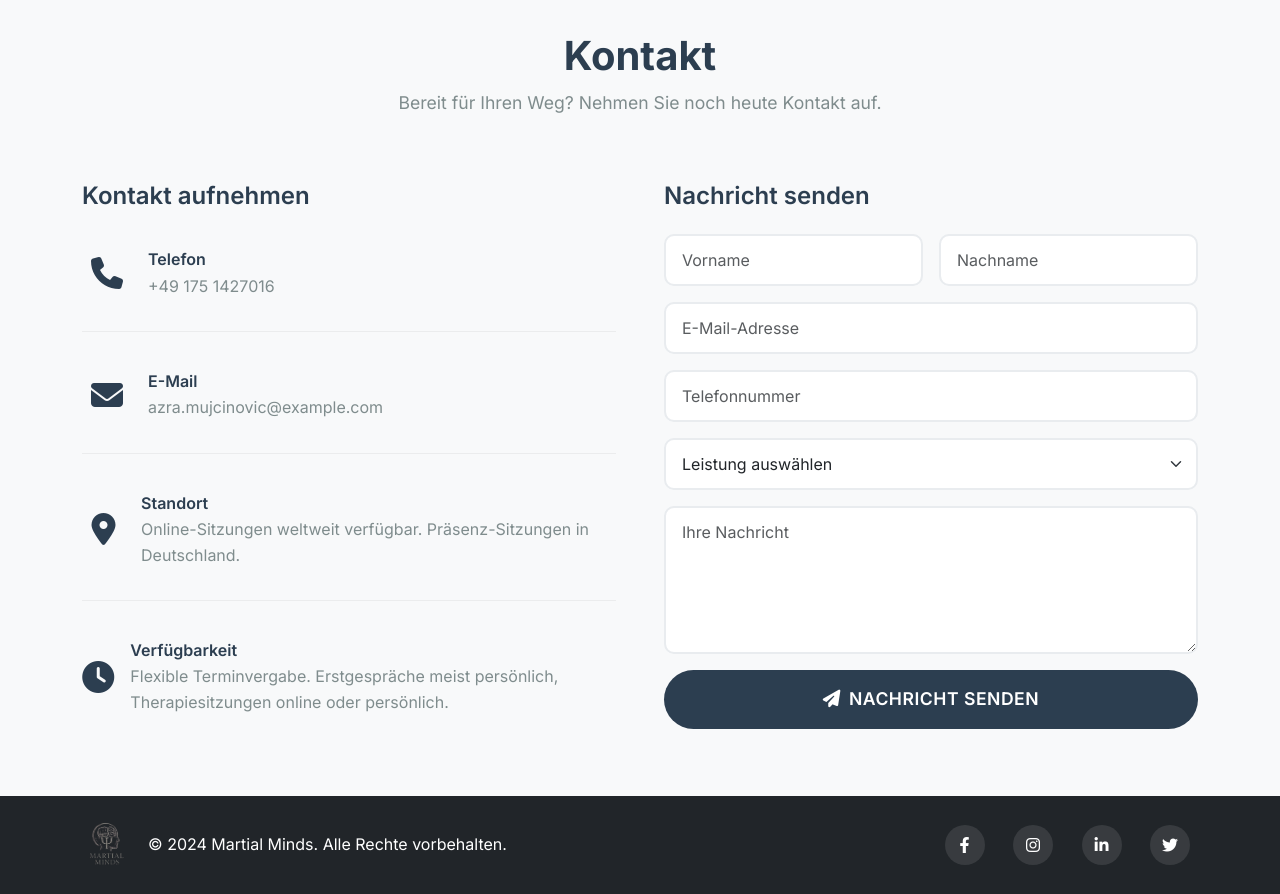
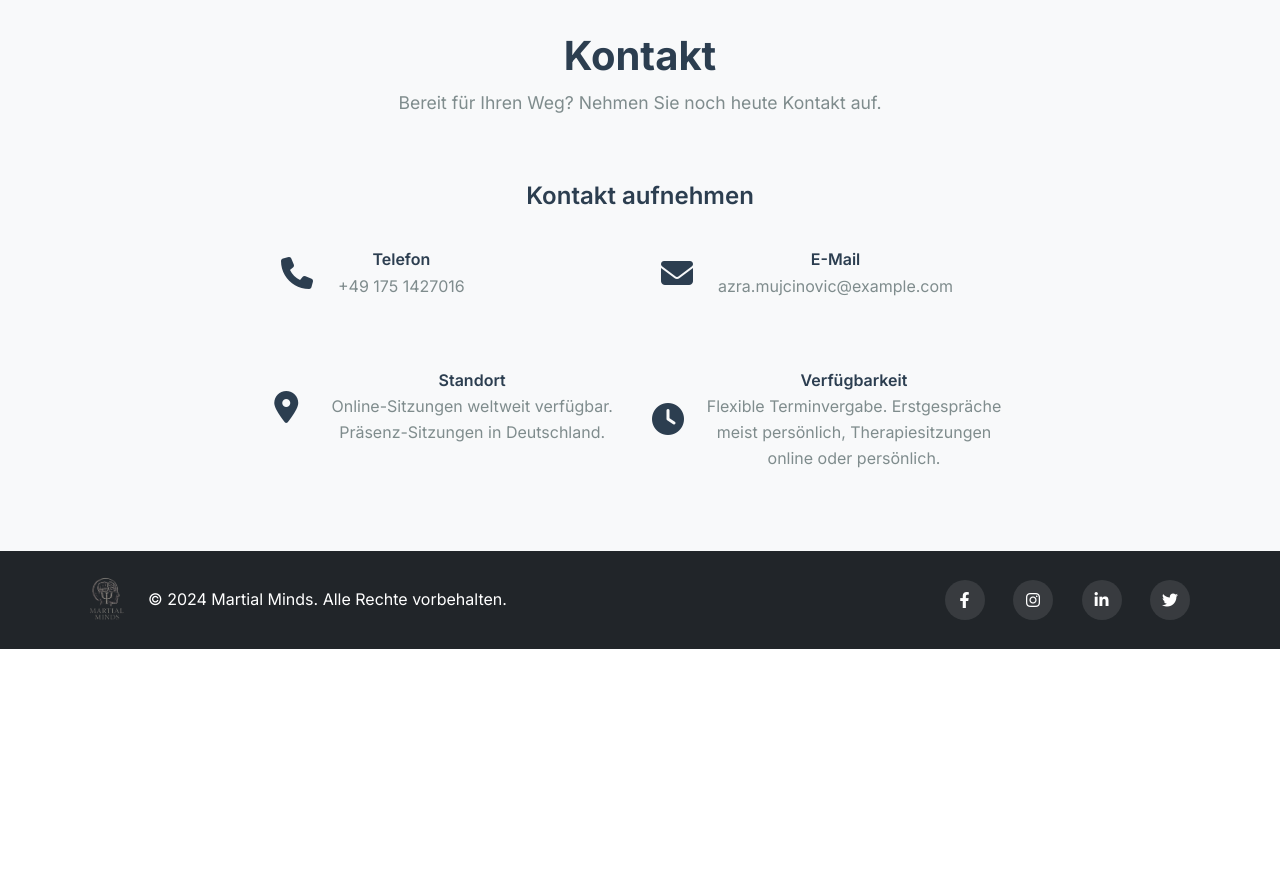
Before and after one commit to inasahmic/mm, a website: page index.html in a window 1280 px wide. Shown: the part 6020-6914 px from the top of the page. After the commit the page ends 6669 px from the top, so only its background shows below. Drawn offline with nearby package versions, Linux system fonts and the light colour scheme.

Commit message:
Add files via upload

```diff
--- a/index.html
+++ b/index.html
@@ -467,11 +467,13 @@
                     <p class="lead text-muted" data-lang="contact-subtitle">Bereit für Ihren Weg? Nehmen Sie noch heute Kontakt auf.</p>
                 </div>
             </div>
-            <div class="row g-5">
-                <div class="col-lg-6">
-                    <div class="contact-info">
+            <div class="row justify-content-center">
+                <div class="col-lg-8">
+                    <div class="contact-info text-center">
                         <h4 class="mb-4 text-primary" data-lang="contact-info-title">Kontakt aufnehmen</h4>
-                        <div class="contact-item mb-4">
+                        <div class="row g-4">
+                            <div class="col-md-6">
+                                <div class="contact-item">
                                     <div class="d-flex align-items-center mb-3">
                                         <div class="contact-icon me-3">
                                             <i class="fas fa-phone fa-2x text-primary"></i>
@@ -482,7 +484,9 @@
                                         </div>
                                     </div>
                                 </div>
-                        <div class="contact-item mb-4">
+                            </div>
+                            <div class="col-md-6">
+                                <div class="contact-item">
                                     <div class="d-flex align-items-center mb-3">
                                         <div class="contact-icon me-3">
                                             <i class="fas fa-envelope fa-2x text-primary"></i>
@@ -493,7 +497,9 @@
                                         </div>
                                     </div>
                                 </div>
-                        <div class="contact-item mb-4">
+                            </div>
+                            <div class="col-md-6">
+                                <div class="contact-item">
                                     <div class="d-flex align-items-center mb-3">
                                         <div class="contact-icon me-3">
                                             <i class="fas fa-map-marker-alt fa-2x text-primary"></i>
@@ -504,6 +510,8 @@
                                         </div>
                                     </div>
                                 </div>
+                            </div>
+                            <div class="col-md-6">
                                 <div class="contact-item">
                                     <div class="d-flex align-items-center mb-3">
                                         <div class="contact-icon me-3">
@@ -517,46 +525,6 @@
                                 </div>
                             </div>
                         </div>
-                <div class="col-lg-6">
-                    <div class="contact-form">
-                        <h4 class="mb-4 text-primary" data-lang="contact-form-title">Nachricht senden</h4>
-                        <form id="contactForm">
-                            <div class="row g-3">
-                                <div class="col-md-6">
-                                    <input type="text" class="form-control" id="firstName" placeholder="Vorname" data-lang="form-firstname" required>
-                                </div>
-                                <div class="col-md-6">
-                                    <input type="text" class="form-control" id="lastName" placeholder="Nachname" data-lang="form-lastname" required>
-                                </div>
-                                <div class="col-12">
-                                    <input type="email" class="form-control" id="email" placeholder="E-Mail-Adresse" data-lang="form-email" required>
-                                </div>
-                                <div class="col-12">
-                                    <input type="tel" class="form-control" id="phone" placeholder="Telefonnummer" data-lang="form-phone">
-                                </div>
-                                <div class="col-12">
-                                    <select class="form-select" id="service" required>
-                                        <option value="" data-lang="select-service">Service auswählen</option>
-                                        <option value="psychotherapy" data-lang="option-psychotherapy">Psychotherapie</option>
-                                        <option value="emdr" data-lang="option-emdr">EMDR Traumatherapie</option>
-                                        <option value="birkman" data-lang="option-birkman">Birkman Persönlichkeitstest</option>
-                                        <option value="behavioral" data-lang="option-behavioral">Verhaltenstherapie</option>
-                                        <option value="couples" data-lang="option-couples">Paartherapie</option>
-                                        <option value="birthchart" data-lang="option-birthchart">Psychologisches Birthchart Reading</option>
-                                        <option value="business" data-lang="option-business">Business Coaching</option>
-                                        <option value="other" data-lang="option-other">Sonstiges</option>
-                                    </select>
-                                </div>
-                                <div class="col-12">
-                                    <textarea class="form-control" id="message" rows="5" placeholder="Ihre Nachricht" data-lang="form-message" required></textarea>
-                                </div>
-                                <div class="col-12">
-                                    <button type="submit" class="btn btn-primary btn-lg w-100">
-                                        <i class="fas fa-paper-plane me-2"></i><span data-lang="send-message">Nachricht senden</span>
-                                    </button>
-                                </div>
-                            </div>
-                        </form>
                     </div>
                 </div>
             </div>
```
Lines whose indentation alone changed are shown as unchanged.
